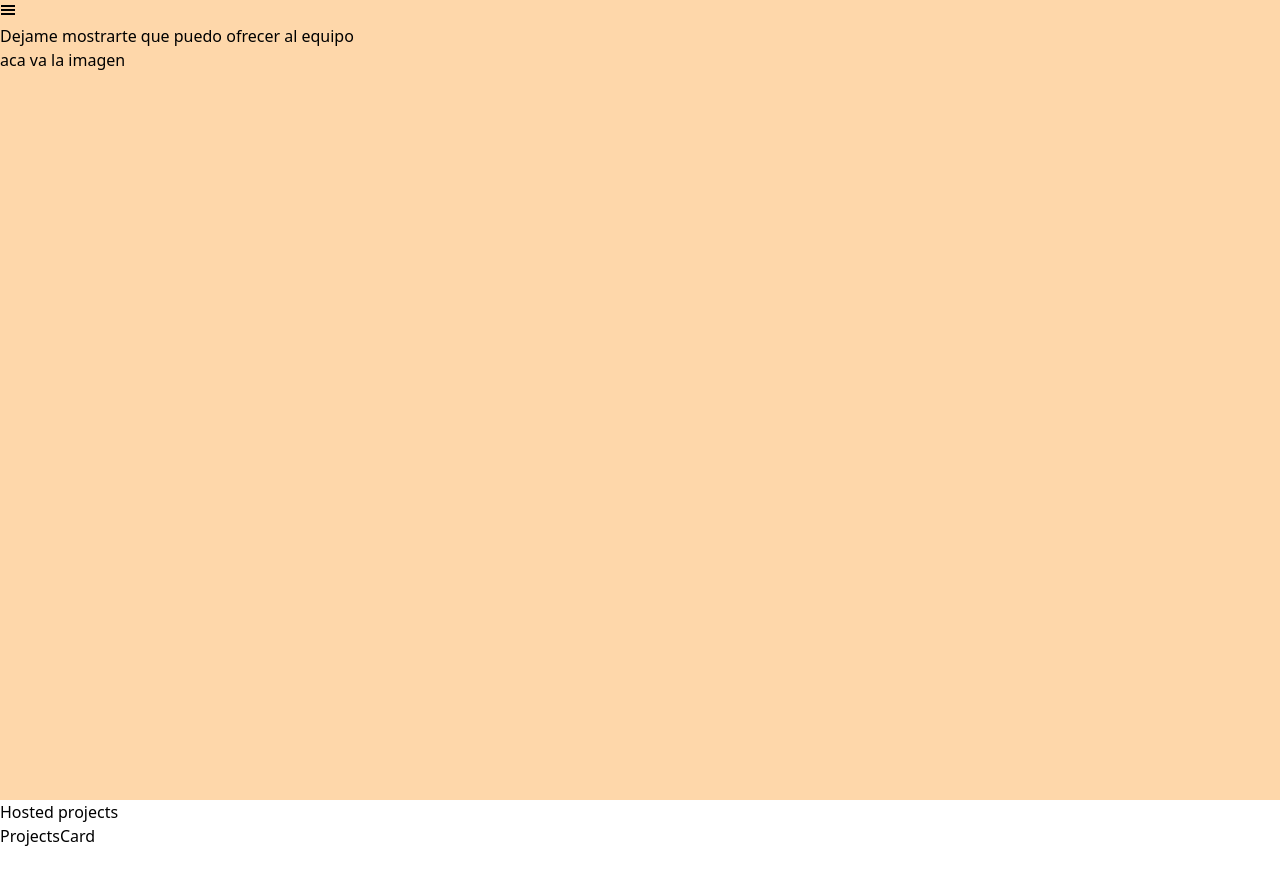
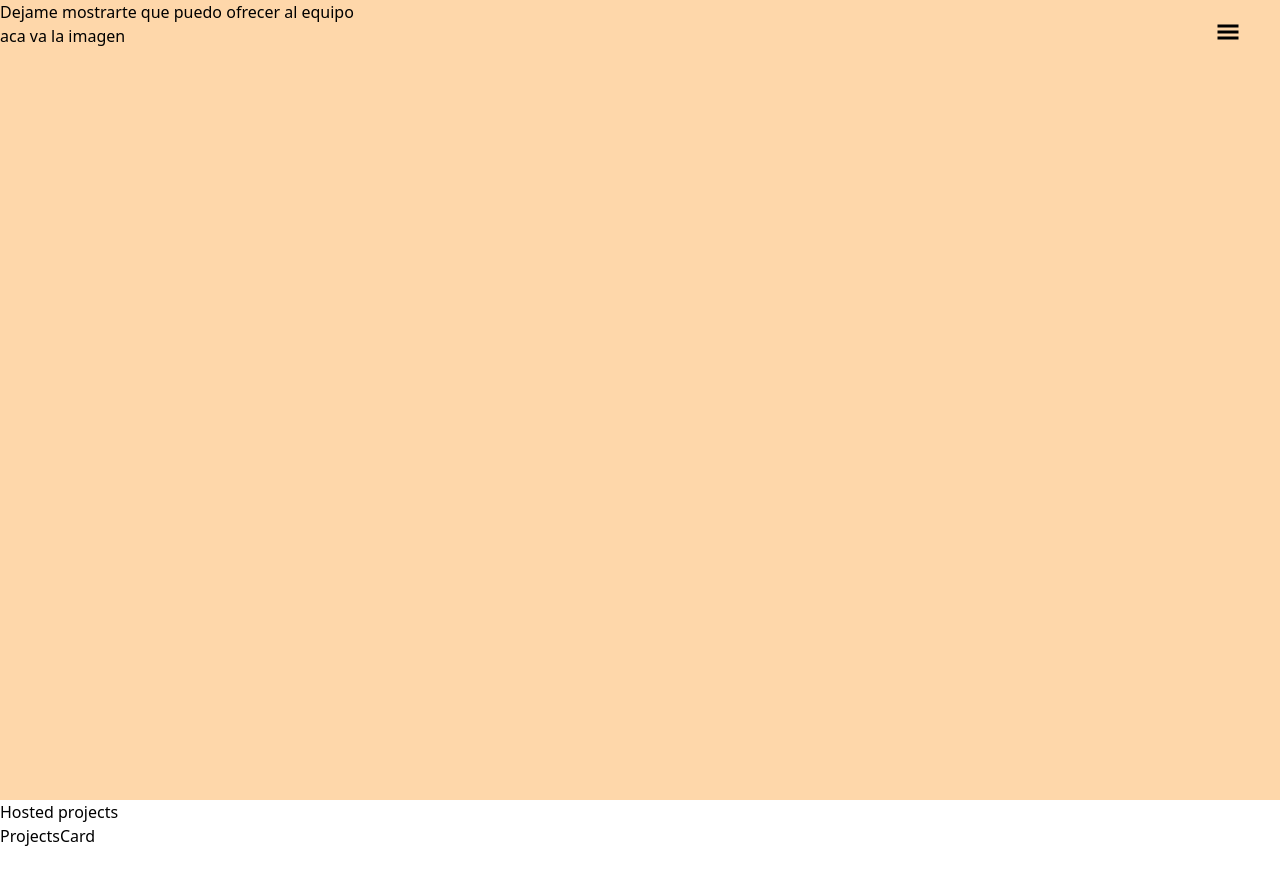
Before and after one commit to ValentinKrajzelman/dev-portfolio, a React (Create React App) app: page / in a window 1280 px wide. Shown: the top 884 px of the page. Built offline with nearby package versions, Linux system fonts and the light colour scheme.

Commit message:
aaa porfin hice lo de la navbar

```diff
--- a/src/App.js
+++ b/src/App.js
@@ -13,7 +13,7 @@ import Footer from "./components/footer";
 function App() {
   return (
     <Router>
-      <div className="h-screen w-screen bg-orange-200">
+      <div className="h-screen w-screen bg-orange-200 m-0 p-0 ">
         <Navbar />
         <Hero />
       </div>
--- a/src/components/navbar.js
+++ b/src/components/navbar.js
@@ -1,4 +1,4 @@
-import React from "react";
+import React, { useState } from "react";
 import { Link } from "react-router-dom";
 import { GiMoon, GiHamburgerMenu } from "react-icons/gi";
 import { GrClose } from "react-icons/gr";
@@ -7,18 +7,23 @@ import { GrClose } from "react-icons/gr";
 const Navbar = () => {
 
 
-    const [a, b] = [1, 2];
+    let [toggleNavbar, setToggle] = useState('translate-x-[100%]');
 
     function hamburger() {
         return (
-            <div className="text-3xl font-thin fixed z-10">
+            <div></div>);
+    }
+
+    return (
+        <div>
+            <div className={"fixed text-3xl font-thin z-10 " + toggleNavbar} >
                 <div className="w-screen h-screen grid grid-rows-[90%_10%]">
                     <div className="flex flex-col place-content-evenly items-center row-start-1 bg-orange-200">
                         <div className="flex flex-row">
                             <div className="text-5xl">
                                 <Link to="/hero">VK </Link>
                             </div>
-                            <GrClose className="absolute right-10 top-10" />
+                            <button onClick={() => { setToggle(toggleNavbar = 'translate-x-[100%]') }}><GrClose className="absolute right-10 top-5" /></button>
                         </div>
                         <div className="">
                             Projects
@@ -40,10 +45,9 @@ const Navbar = () => {
                     </div>
                 </div>
             </div>
-        );
-    }
-
-    return (<div><button onClick={hamburger()}><GiHamburgerMenu /></button></div>)
+            <button className="absolute right-10 top-5 text-2xl" onClick={() => { setToggle(toggleNavbar = '') }}><GiHamburgerMenu /></button>
+        </div>
+    )
 };
 
 export default Navbar;
```
